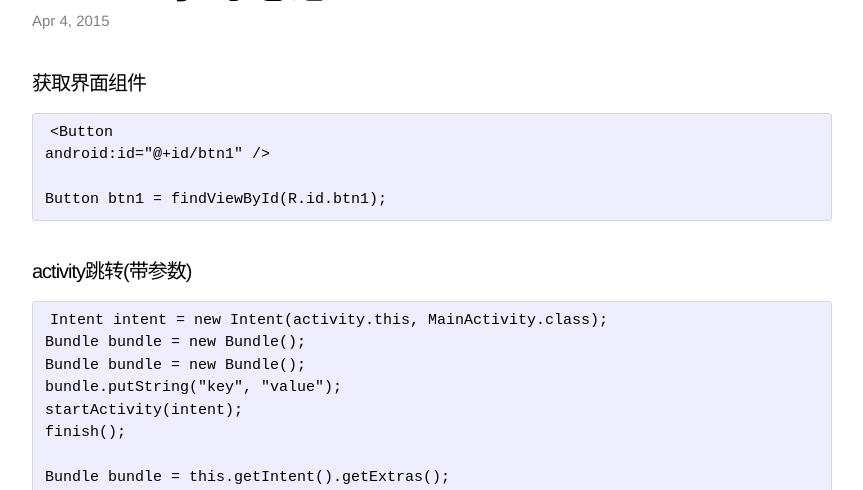
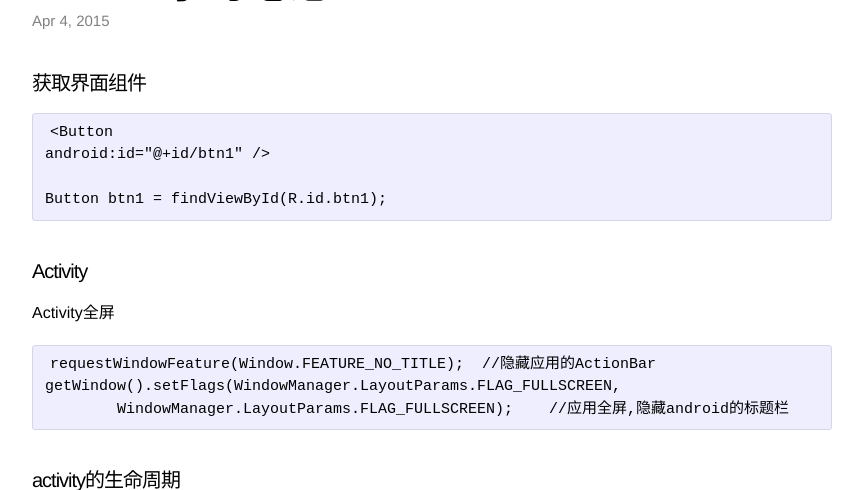
Before and after one commit to viator42/viator42.github.io, a Jekyll site: the page built from _posts/2014-4-4-android-note.markdown, in a window 1280 px wide and 1400 px high, scrolled down 546 px. Shown: the top 490 px of the window, without its empty margins (208-1071 px from the left). Built offline with Jekyll 4.4.1, drawn with Linux system fonts in a browser that asks for light colours; some of the changed text lies outside the part shown; grey boxes are pictures that could not be loaded.

Commit message:
update post

```diff
--- a/_posts/2014-4-4-android-note.markdown
+++ b/_posts/2014-4-4-android-note.markdown
@@ -11,6 +11,28 @@
 	android:id="@+id/btn1" />
 
 	Button btn1 = findViewById(R.id.btn1);
+
+#### Activity
+Activity全屏
+
+    requestWindowFeature(Window.FEATURE_NO_TITLE);  //隐藏应用的ActionBar
+    getWindow().setFlags(WindowManager.LayoutParams.FLAG_FULLSCREEN,
+            WindowManager.LayoutParams.FLAG_FULLSCREEN);    //应用全屏,隐藏android的标题栏
+
+#### activity的生命周期
+
+![Activity Lifescycle](http://android.okhelp.cz/wp-content/uploads/lifecycle-activity-android.png "Activity Lifescycle")
+
+#### activity启动模式
+
+* standard 默认的启动模式,每次启动一个新的activity都创建一个新的实例到栈中.
+* singleTop 创建activity的时候如果栈顶已经是该活动,就直接使用不会重复创建.
+* singleTask 如果栈中已经有此activity则把这个活动之上的所有活动出栈.
+
+设置方法
+
+    <activity
+    android:launchMode="singleTop"/>
 
 #### activity跳转(带参数)
 
@@ -28,6 +50,15 @@
 
 	import android.util.Log;
 	Log.v(“log title”, “value");
+
+2个参数,一个是tag,另一个是日志内容.
+
+输出日志类型
+
+* Log.v();  日志信息,对应级别verbose
+* Log.i();  调试信息,对应级别info
+* Log.w();  警告信息,对应级别warning
+* Log.e();  错误信息,对应级别error
 
 #### SharedReference
 
@@ -48,6 +79,11 @@
 	editor.commit();
 
 #### Fragment (Android4 以上)
+
+Fragment生命周期
+![Fragment Lifescycle](http://indy-world.net/wp-content/uploads/2014/08/fragment_lifecycle.png "Fragment Lifescycle")
+
+
 
 Fragment类定义
 HelloFragment.java
--- a/_posts/2016-3-22-android-design-support-library.markdown
+++ b/_posts/2016-3-22-android-design-support-library.markdown
@@ -17,7 +17,6 @@
         compile 'com.android.support:design:23.1.1'
 
     }
-
 
 Snackbar，用来代替Toast的提示框。
 
```
